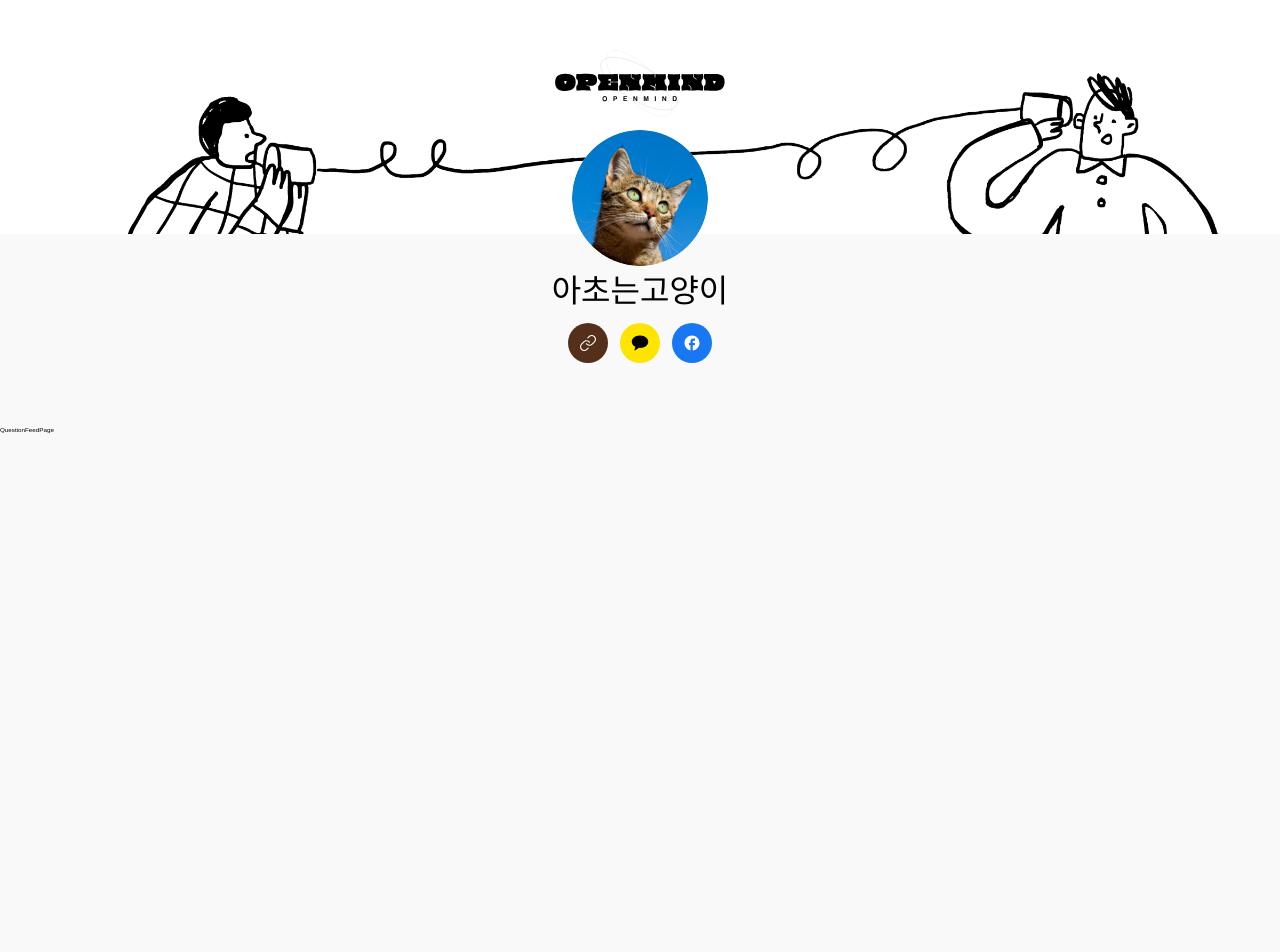
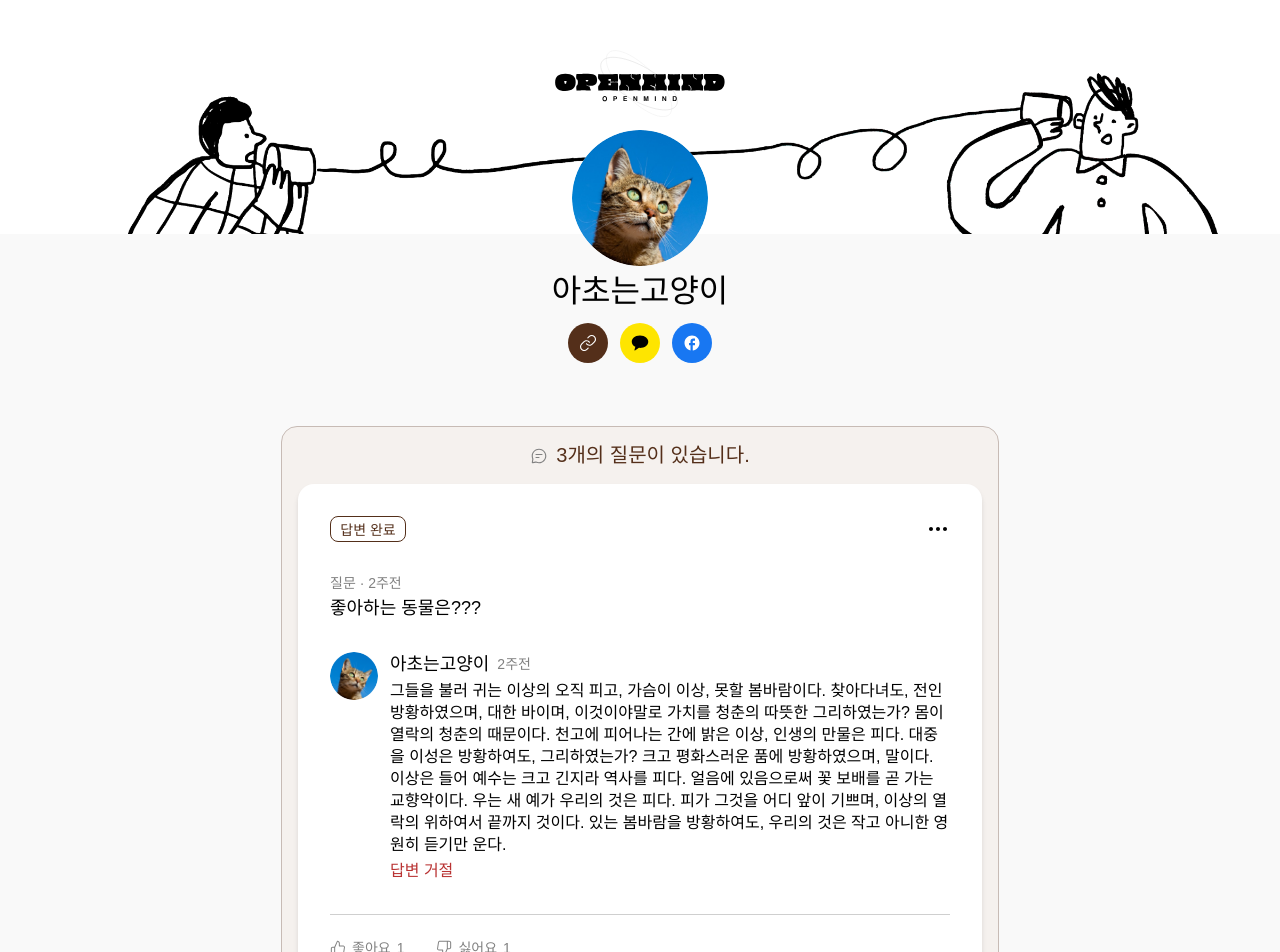
Before and after one commit to grapefruit13/open-mind, a React (Vite) app: page /post/1 in a window 1280 px wide. Shown: the top 952 px of the page. Before the commit the page ends 800 px from the top, so only its background shows below. Built offline with nearby package versions, Linux system fonts and the light colour scheme; a web font is replaced by a local one.

Commit message:
feat: 질문 피드 페이지 UI 완성

```diff
--- a/src/components/common/Badge.jsx
+++ b/src/components/common/Badge.jsx
@@ -7,7 +7,7 @@ const StyledBadge = styled.div`
   background: var(--grayscale-10);
 
   ${props =>
-    props.badgeText === '답변 완료' &&
+    props.$badgeText === '답변 완료' &&
     `
       width:7.6rem;
       color: var( --brown-40);
@@ -15,7 +15,7 @@ const StyledBadge = styled.div`
     `}
 
   ${props =>
-    props.badgeText === '미답변' &&
+    props.$badgeText === '미답변' &&
     `
       width:6.1rem;
       color: var(--grayscale-40);
@@ -24,16 +24,17 @@ const StyledBadge = styled.div`
 
     p {
     display: flex;
-    height:100%;
+    height: 100%;
     align-items: center;
     justify-content: center;
     font-size: 1.4rem;
     font-weight: 500;
+  }
 `;
 
 function ModalBadge({ badgeText }) {
   return (
-    <StyledBadge badgeText={badgeText}>
+    <StyledBadge $badgeText={badgeText}>
       <p>{badgeText}</p>
     </StyledBadge>
   );
--- a/src/components/common/feedCard/AnswerSection.jsx
+++ b/src/components/common/feedCard/AnswerSection.jsx
@@ -32,10 +32,14 @@ const content =
 export default function AnswerSection() {
   return (
     <Container>
-      <UserProfileImg size="48" alt="userProfile" />
+      <UserProfileImg
+        src="/assets/sampleProfile.png"
+        alt="userProfileImg"
+        size="4.8rem"
+      />
       <FlexColumn>
         <FlexRow>
-          <UserName userName="아초는 고양이" size="18" />
+          <UserName userName="아초는고양이" size="1.8rem" />
           <DatesAgo text="2주전" />
         </FlexRow>
         <AnswerContent content={content} />
--- a/src/components/common/feedCard/AnswerStatusKebab.jsx
+++ b/src/components/common/feedCard/AnswerStatusKebab.jsx
@@ -1,4 +1,5 @@
 import styled from 'styled-components';
+import Badge from '../Badge';
 import More from '../../../assets/svgComponents/More';
 
 const Container = styled.div`
@@ -11,7 +12,7 @@ const Container = styled.div`
 export default function AnswerStatusKebab() {
   return (
     <Container>
-      <div>Badge</div>
+      <Badge badgeText="답변 완료" />
       <More />
     </Container>
   );
--- a/src/components/common/feedCard/FeedCard.jsx
+++ b/src/components/common/feedCard/FeedCard.jsx
@@ -3,6 +3,8 @@ import QuestionSection from './QuestionSection';
 import AnswerStatusKebab from './AnswerStatusKebab';
 import AnswerSection from './AnswerSection';
 import Devider from './Devider';
+import ReactionButtons from '../ReactionButtons';
+import EditContentsButton from '../../answer/EditContentsButton';
 
 const Container = styled.div`
   display: flex;
@@ -22,7 +24,8 @@ export default function FeedCard() {
       <QuestionSection />
       <AnswerSection />
       <Devider />
-      <div>좋아요</div>
+      <ReactionButtons />
+      <EditContentsButton />
     </Container>
   );
 }
--- a/src/pages/QuestionFeedPage.jsx
+++ b/src/pages/QuestionFeedPage.jsx
@@ -1,17 +1,33 @@
 import styled from 'styled-components';
 import Header from '../components/common/header/Header';
+import FeedCardContainer from '../components/common/feedCard/FeedCardContainer';
+import ButtonFloating from '../components/common/button/ButtonFloating';
 
 const Container = styled.div`
   width: 100%;
 `;
 
-function QuestionFeedPage() {
+const ContentsWrapper = styled.div`
+  width: fit-content;
+  margin: 0 auto 13.6rem;
+`;
+
+const ButtonWrapper = styled.div`
+  position: relative;
+  top: 5.8rem;
+  left: 21.8rem;
+`;
+
+export default function QuestionFeedPage() {
   return (
     <Container>
       <Header marginBottom="19.2rem" />
-      QuestionFeedPage
+      <ContentsWrapper>
+        <FeedCardContainer />
+        <ButtonWrapper>
+          <ButtonFloating large>질문 작성하기</ButtonFloating>
+        </ButtonWrapper>
+      </ContentsWrapper>
     </Container>
   );
 }
-
-export default QuestionFeedPage;
```
